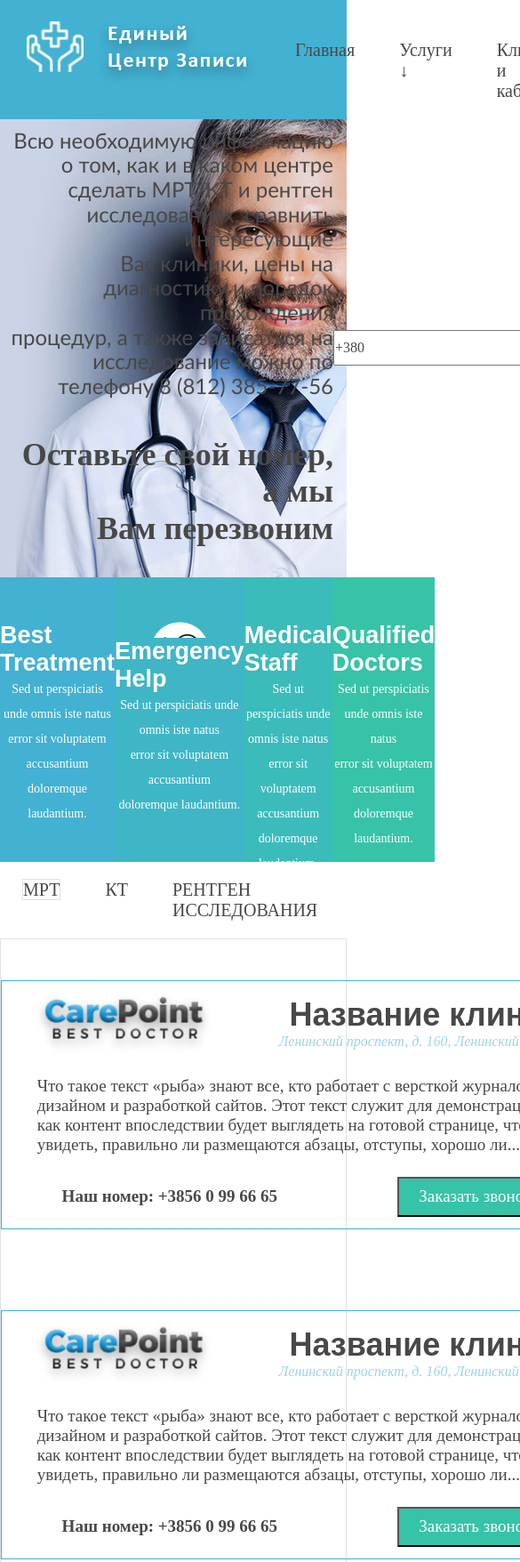
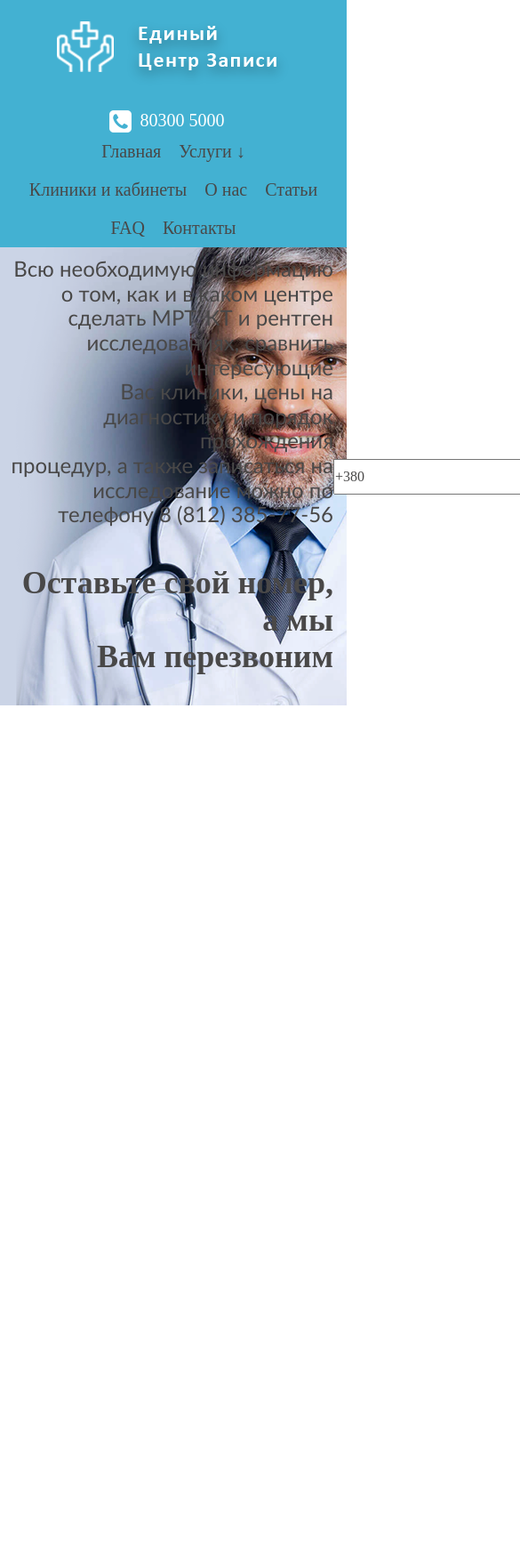
Before and after one commit to Jamchic/Oxygen-Work, a website: page main.html in a window 390 px wide. Shown: the top 1756 px of the page at 89% size, 585 px wide, since content can reach past the window. After the commit the page ends 844 px from the top, so only its background shows below. Drawn offline with nearby package versions, Linux system fonts and the light colour scheme.

Commit message:
commit with flex header

```diff
--- a/main.html
+++ b/main.html
@@ -1,7 +1,7 @@
 <!DOCTYPE html>
 <html lang="ru">
 <head>
-    <meta charset="UTF-8" />
+    <meta charset="UTF-8"/>
     <title>HomeWorkAha</title>
     <link rel="stylesheet" href="node_modules/normalize.css/normalize.css">
     <link rel="stylesheet" href="style.css">
@@ -13,13 +13,14 @@
         <div class="container__logo"><img class="container__logo-img" src="img/logo.png" alt="Logo Image"></div>
         <div class="top-menu">
             <p class="top-menu__phone">
-            <svg class="top-menu__phone-icon">
+               <!-- <svg class="top-menu__phone-icon">
                     <use xlink:href="img/sprite.svg#phone-icon">
                     </use>
-            </svg>
-          <!--  <span class="top-menu__icon top-menu__icon_first"></span> -->
+                </svg> -->
+                <span class="top-menu__icon top-menu__icon_first"></span>
                 <!--<img class="top-menu__phone-img" src="img/phone-square.png" width="25px" height="25px" alt="Number Image"> -->
-               80300 5000 </p>
+                80300 5000
+            </p>
             <ul class="top-menu__menu">
                 <li><a class="top-menu__point" href="">Главная</a></li>
                 <li><a class="top-menu__point" href="">Услуги &#8595;</a></li>
@@ -47,154 +48,166 @@
         </p>
     </div>
 </div>
-<div class="services">
-<div class="services__element1">
-    <div class="services__icon services__icon_second"></div>
-    <!--<img class="services__element-img" src="img/vector%20smart%20object.png" alt="Best Treatment">-->
-    <h2 class="services__h">Best Treatment</h2>
-    <p class="services__p">Sed ut perspiciatis unde omnis iste natus <br>
-        error sit voluptatem accusantium <br>
-        doloremque laudantium.</p>
-</div>
-    <div class="services__element2">
-        <div class="services__icon services__icon_third"></div>
-       <!-- <img class="services__element-img services__element1-img_white" src="img/ellipse%201%20copy.png" alt="Emergency Help">-->
-        <h2 class="services__h">Emergency Help</h2>
-        <p class="services__p">Sed ut perspiciatis unde omnis iste natus <br>
-            error sit voluptatem accusantium <br>
-            doloremque laudantium.</p>
-    </div>
-    <div class="services__element3">
-        <div class="services__icon services__icon_fourth"></div>
-        <!--<img class="services__element-img services__element1-img_white" src="img/elipse%202.png" alt="Medical Staff">-->
-        <h2 class="services__h">Medical Staff</h2>
-        <p class="services__p">Sed ut perspiciatis unde omnis iste natus <br>
-            error sit voluptatem accusantium <br>
-            doloremque laudantium.</p>
-    </div>
-    <div class="services__element4">
-        <div class="services__icon services__icon_fifth"></div>
-        <!--<img class="services__element-img services__element1-img_white" src="img/ellipse%203.png" alt="Qualified Doctors">-->
-        <h2 class="services__h">Qualified Doctors</h2>
-        <p class="services__p">Sed ut perspiciatis unde omnis iste natus <br>
-            error sit voluptatem accusantium <br>
-            doloremque laudantium.</p>
-    </div>
-</div>
-<div>
-    <ul class="top-menu__menu">
-        <li><a id="MRT" class="top-menu__point" href="">МРТ</a></li>
-        <li><a class="top-menu__point" href="">КТ</a></li>
-        <li><a class="top-menu__point" href="">РЕНТГЕН ИССЛЕДОВАНИЯ</a></li>
-    </ul>
-</div>
-<div class="clinics">
-    <div class="clinics__element">
-        <div class="clinics__header">
-            <img class="clinics__logo" src="img/logo2.png" ALT="Clinic Logo">
-            <div class="clinics__info">
-                <h1 class="clinics__h clinics__h_align">Название клиники</h1>
-                <address class="clinics__address clinics__address_text_white">Ленинский проспект, д. 160, Ленинский проспект</address>
-            </div>
-        </div>
-        <p class="clinics__text">Что такое текст «рыба» знают все, кто работает с версткой журналов,<br>
-            дизайном и разработкой сайтов. Этот текст служит для демонстрации того, <br>
-            как контент впоследствии будет выглядеть на готовой странице, чтобы <br>
-            увидеть, правильно ли размещаются абзацы, отступы, хорошо ли...</p>
-        <div class="clinics__footer">
-            <b class="clinics__phone clinics__phone_style">Наш номер: +3856 0 99 66 65</b>
-            <input class="clinics__button" type="button" name="call" value="Заказать звонок">
-        </div>
-   </div>
-    <div class="clinics__element">
-        <div class="clinics__header">
-            <img class="clinics__logo" src="img/logo2.png" ALT="Clinic Logo">
-            <div class="clinics__info">
-                <h1 class="clinics__h clinics__h_align">Название клиники</h1>
-                <address class="clinics__address clinics__address_text_white">Ленинский проспект, д. 160, Ленинский проспект</address>
-            </div>
-        </div>
-        <p class="clinics__text">Что такое текст «рыба» знают все, кто работает с версткой журналов,<br>
-            дизайном и разработкой сайтов. Этот текст служит для демонстрации того, <br>
-            как контент впоследствии будет выглядеть на готовой странице, чтобы <br>
-            увидеть, правильно ли размещаются абзацы, отступы, хорошо ли...</p>
-        <div class="clinics__footer">
-            <b class="clinics__phone clinics__phone_style">Наш номер: +3856 0 99 66 65</b>
-            <input class="clinics__button" type="button" name="call" value="Заказать звонок">
-        </div>
-    </div>
-    <div class="clinics__element">
-        <div class="clinics__header">
-            <img class="clinics__logo" src="img/logo2.png" ALT="Clinic Logo">
-            <div class="clinics__info">
-                <h1 class="clinics__h clinics__h_align">Название клиники</h1>
-                <address class="clinics__address clinics__address_text_white">Ленинский проспект, д. 160, Ленинский проспект</address>
-            </div>
-        </div>
-        <p class="clinics__text">Что такое текст «рыба» знают все, кто работает с версткой журналов,<br>
-            дизайном и разработкой сайтов. Этот текст служит для демонстрации того, <br>
-            как контент впоследствии будет выглядеть на готовой странице, чтобы <br>
-            увидеть, правильно ли размещаются абзацы, отступы, хорошо ли...</p>
-        <div class="clinics__footer">
-            <b class="clinics__phone clinics__phone_style">Наш номер: +3856 0 99 66 65</b>
-            <input class="clinics__button" type="button" name="call" value="Заказать звонок">
-        </div>
-    </div>
-    <div class="clinics__element">
-        <div class="clinics__header">
-            <img class="clinics__logo" src="img/logo2.png" ALT="Clinic Logo">
-            <div class="clinics__info">
-                <h1 class="clinics__h clinics__h_align">Название клиники</h1>
-                <address class="clinics__address clinics__address_text_white">Ленинский проспект, д. 160, Ленинский проспект</address>
-            </div>
-        </div>
-        <p class="clinics__text">Что такое текст «рыба» знают все, кто работает с версткой журналов,<br>
-            дизайном и разработкой сайтов. Этот текст служит для демонстрации того, <br>
-            как контент впоследствии будет выглядеть на готовой странице, чтобы <br>
-            увидеть, правильно ли размещаются абзацы, отступы, хорошо ли...</p>
-        <div class="clinics__footer">
-            <b class="clinics__phone clinics__phone_style">Наш номер: +3856 0 99 66 65</b>
-            <input class="clinics__button" type="button" name="call" value="Заказать звонок">
-        </div>
-    </div>
-    <div class="clinics__element">
-        <div class="clinics__header">
-            <img class="clinics__logo" src="img/logo2.png" ALT="Clinic Logo">
-            <div class="clinics__info">
-                <h1 class="clinics__h clinics__h_align">Название клиники</h1>
-                <address class="clinics__address clinics__address_text_white">Ленинский проспект, д. 160, Ленинский проспект</address>
-            </div>
-        </div>
-        <p class="clinics__text">Что такое текст «рыба» знают все, кто работает с версткой журналов,<br>
-            дизайном и разработкой сайтов. Этот текст служит для демонстрации того, <br>
-            как контент впоследствии будет выглядеть на готовой странице, чтобы <br>
-            увидеть, правильно ли размещаются абзацы, отступы, хорошо ли...</p>
-        <div class="clinics__footer">
-            <b class="clinics__phone clinics__phone_style">Наш номер: +3856 0 99 66 65</b>
-            <input class="clinics__button" type="button" name="call" value="Заказать звонок">
-        </div>
-    </div>
-    <div class="clinics__element">
-        <div class="clinics__header">
-        <img class="clinics__logo" src="img/logo2.png" ALT="Clinic Logo">
-        <div class="clinics__info">
-            <h1 class="clinics__h clinics__h_align">Название клиники</h1>
-            <address class="clinics__address clinics__address_text_white">Ленинский проспект, д. 160, Ленинский проспект</address>
-        </div>
-    </div>
-        <p class="clinics__text">Что такое текст «рыба» знают все, кто работает с версткой журналов,<br>
-            дизайном и разработкой сайтов. Этот текст служит для демонстрации того, <br>
-            как контент впоследствии будет выглядеть на готовой странице, чтобы <br>
-            увидеть, правильно ли размещаются абзацы, отступы, хорошо ли...</p>
-        <div class="clinics__footer">
-            <b class="clinics__phone clinics__phone_style">Наш номер: +3856 0 99 66 65</b>
-            <input class="clinics__button" type="button" name="call" value="Заказать звонок">
-        </div>
-    </div>
-</div>
-<div class="container-button">
-    <input class="container-button__button" type="button" value="Все кабинеты">
-</div>
-<button class="clinics__buttonup" type="button">Scroll to Up</button>
+<!--<div class="services">-->
+<!--    <div class="services__element1">-->
+<!--        <div class="services__icon services__icon_second"></div>-->
+<!--        &lt;!&ndash;<img class="services__element-img" src="img/vector%20smart%20object.png" alt="Best Treatment">&ndash;&gt;-->
+<!--        <h2 class="services__h">Best Treatment</h2>-->
+<!--        <p class="services__p">Sed ut perspiciatis unde omnis iste natus <br>-->
+<!--            error sit voluptatem accusantium <br>-->
+<!--            doloremque laudantium.</p>-->
+<!--    </div>-->
+<!--    <div class="services__element2">-->
+<!--        <div class="services__icon services__icon_third"></div>-->
+<!--        &lt;!&ndash; <img class="services__element-img services__element1-img_white" src="img/ellipse%201%20copy.png" alt="Emergency Help">&ndash;&gt;-->
+<!--        <h2 class="services__h">Emergency Help</h2>-->
+<!--        <p class="services__p">Sed ut perspiciatis unde omnis iste natus <br>-->
+<!--            error sit voluptatem accusantium <br>-->
+<!--            doloremque laudantium.</p>-->
+<!--    </div>-->
+<!--    <div class="services__element3">-->
+<!--        <div class="services__icon services__icon_fourth"></div>-->
+<!--        &lt;!&ndash;<img class="services__element-img services__element1-img_white" src="img/elipse%202.png" alt="Medical Staff">&ndash;&gt;-->
+<!--        <h2 class="services__h">Medical Staff</h2>-->
+<!--        <p class="services__p">Sed ut perspiciatis unde omnis iste natus <br>-->
+<!--            error sit voluptatem accusantium <br>-->
+<!--            doloremque laudantium.</p>-->
+<!--    </div>-->
+<!--    <div class="services__element4">-->
+<!--        <div class="services__icon services__icon_fifth"></div>-->
+<!--        &lt;!&ndash;<img class="services__element-img services__element1-img_white" src="img/ellipse%203.png" alt="Qualified Doctors">&ndash;&gt;-->
+<!--        <h2 class="services__h">Qualified Doctors</h2>-->
+<!--        <p class="services__p">Sed ut perspiciatis unde omnis iste natus <br>-->
+<!--            error sit voluptatem accusantium <br>-->
+<!--            doloremque laudantium.</p>-->
+<!--    </div>-->
+<!--</div>-->
+<!--<div>-->
+<!--    <ul class="top-menu__menu">-->
+<!--        <li><a id="MRT" class="top-menu__point" href="">МРТ</a></li>-->
+<!--        <li><a class="top-menu__point" href="">КТ</a></li>-->
+<!--        <li><a class="top-menu__point" href="">РЕНТГЕН ИССЛЕДОВАНИЯ</a></li>-->
+<!--    </ul>-->
+<!--</div>-->
+<!--<div class="clinics">-->
+<!--    <div class="clinics__element">-->
+<!--        <div class="clinics__header">-->
+<!--            <img class="clinics__logo" src="img/logo2.png" ALT="Clinic Logo">-->
+<!--            <div class="clinics__info">-->
+<!--                <h1 class="clinics__h clinics__h_align">Название клиники</h1>-->
+<!--                <address class="clinics__address clinics__address_text_white">Ленинский проспект, д. 160, Ленинский-->
+<!--                    проспект-->
+<!--                </address>-->
+<!--            </div>-->
+<!--        </div>-->
+<!--        <p class="clinics__text">Что такое текст «рыба» знают все, кто работает с версткой журналов,<br>-->
+<!--            дизайном и разработкой сайтов. Этот текст служит для демонстрации того, <br>-->
+<!--            как контент впоследствии будет выглядеть на готовой странице, чтобы <br>-->
+<!--            увидеть, правильно ли размещаются абзацы, отступы, хорошо ли...</p>-->
+<!--        <div class="clinics__footer">-->
+<!--            <b class="clinics__phone clinics__phone_style">Наш номер: +3856 0 99 66 65</b>-->
+<!--            <input class="clinics__button" type="button" name="call" value="Заказать звонок">-->
+<!--        </div>-->
+<!--    </div>-->
+<!--    <div class="clinics__element">-->
+<!--        <div class="clinics__header">-->
+<!--            <img class="clinics__logo" src="img/logo2.png" ALT="Clinic Logo">-->
+<!--            <div class="clinics__info">-->
+<!--                <h1 class="clinics__h clinics__h_align">Название клиники</h1>-->
+<!--                <address class="clinics__address clinics__address_text_white">Ленинский проспект, д. 160, Ленинский-->
+<!--                    проспект-->
+<!--                </address>-->
+<!--            </div>-->
+<!--        </div>-->
+<!--        <p class="clinics__text">Что такое текст «рыба» знают все, кто работает с версткой журналов,<br>-->
+<!--            дизайном и разработкой сайтов. Этот текст служит для демонстрации того, <br>-->
+<!--            как контент впоследствии будет выглядеть на готовой странице, чтобы <br>-->
+<!--            увидеть, правильно ли размещаются абзацы, отступы, хорошо ли...</p>-->
+<!--        <div class="clinics__footer">-->
+<!--            <b class="clinics__phone clinics__phone_style">Наш номер: +3856 0 99 66 65</b>-->
+<!--            <input class="clinics__button" type="button" name="call" value="Заказать звонок">-->
+<!--        </div>-->
+<!--    </div>-->
+<!--    <div class="clinics__element">-->
+<!--        <div class="clinics__header">-->
+<!--            <img class="clinics__logo" src="img/logo2.png" ALT="Clinic Logo">-->
+<!--            <div class="clinics__info">-->
+<!--                <h1 class="clinics__h clinics__h_align">Название клиники</h1>-->
+<!--                <address class="clinics__address clinics__address_text_white">Ленинский проспект, д. 160, Ленинский-->
+<!--                    проспект-->
+<!--                </address>-->
+<!--            </div>-->
+<!--        </div>-->
+<!--        <p class="clinics__text">Что такое текст «рыба» знают все, кто работает с версткой журналов,<br>-->
+<!--            дизайном и разработкой сайтов. Этот текст служит для демонстрации того, <br>-->
+<!--            как контент впоследствии будет выглядеть на готовой странице, чтобы <br>-->
+<!--            увидеть, правильно ли размещаются абзацы, отступы, хорошо ли...</p>-->
+<!--        <div class="clinics__footer">-->
+<!--            <b class="clinics__phone clinics__phone_style">Наш номер: +3856 0 99 66 65</b>-->
+<!--            <input class="clinics__button" type="button" name="call" value="Заказать звонок">-->
+<!--        </div>-->
+<!--    </div>-->
+<!--    <div class="clinics__element">-->
+<!--        <div class="clinics__header">-->
+<!--            <img class="clinics__logo" src="img/logo2.png" ALT="Clinic Logo">-->
+<!--            <div class="clinics__info">-->
+<!--                <h1 class="clinics__h clinics__h_align">Название клиники</h1>-->
+<!--                <address class="clinics__address clinics__address_text_white">Ленинский проспект, д. 160, Ленинский-->
+<!--                    проспект-->
+<!--                </address>-->
+<!--            </div>-->
+<!--        </div>-->
+<!--        <p class="clinics__text">Что такое текст «рыба» знают все, кто работает с версткой журналов,<br>-->
+<!--            дизайном и разработкой сайтов. Этот текст служит для демонстрации того, <br>-->
+<!--            как контент впоследствии будет выглядеть на готовой странице, чтобы <br>-->
+<!--            увидеть, правильно ли размещаются абзацы, отступы, хорошо ли...</p>-->
+<!--        <div class="clinics__footer">-->
+<!--            <b class="clinics__phone clinics__phone_style">Наш номер: +3856 0 99 66 65</b>-->
+<!--            <input class="clinics__button" type="button" name="call" value="Заказать звонок">-->
+<!--        </div>-->
+<!--    </div>-->
+<!--    <div class="clinics__element">-->
+<!--        <div class="clinics__header">-->
+<!--            <img class="clinics__logo" src="img/logo2.png" ALT="Clinic Logo">-->
+<!--            <div class="clinics__info">-->
+<!--                <h1 class="clinics__h clinics__h_align">Название клиники</h1>-->
+<!--                <address class="clinics__address clinics__address_text_white">Ленинский проспект, д. 160, Ленинский-->
+<!--                    проспект-->
+<!--                </address>-->
+<!--            </div>-->
+<!--        </div>-->
+<!--        <p class="clinics__text">Что такое текст «рыба» знают все, кто работает с версткой журналов,<br>-->
+<!--            дизайном и разработкой сайтов. Этот текст служит для демонстрации того, <br>-->
+<!--            как контент впоследствии будет выглядеть на готовой странице, чтобы <br>-->
+<!--            увидеть, правильно ли размещаются абзацы, отступы, хорошо ли...</p>-->
+<!--        <div class="clinics__footer">-->
+<!--            <b class="clinics__phone clinics__phone_style">Наш номер: +3856 0 99 66 65</b>-->
+<!--            <input class="clinics__button" type="button" name="call" value="Заказать звонок">-->
+<!--        </div>-->
+<!--    </div>-->
+<!--    <div class="clinics__element">-->
+<!--        <div class="clinics__header">-->
+<!--            <img class="clinics__logo" src="img/logo2.png" ALT="Clinic Logo">-->
+<!--            <div class="clinics__info">-->
+<!--                <h1 class="clinics__h clinics__h_align">Название клиники</h1>-->
+<!--                <address class="clinics__address clinics__address_text_white">Ленинский проспект, д. 160, Ленинский-->
+<!--                    проспект-->
+<!--                </address>-->
+<!--            </div>-->
+<!--        </div>-->
+<!--        <p class="clinics__text">Что такое текст «рыба» знают все, кто работает с версткой журналов,<br>-->
+<!--            дизайном и разработкой сайтов. Этот текст служит для демонстрации того, <br>-->
+<!--            как контент впоследствии будет выглядеть на готовой странице, чтобы <br>-->
+<!--            увидеть, правильно ли размещаются абзацы, отступы, хорошо ли...</p>-->
+<!--        <div class="clinics__footer">-->
+<!--            <b class="clinics__phone clinics__phone_style">Наш номер: +3856 0 99 66 65</b>-->
+<!--            <input class="clinics__button" type="button" name="call" value="Заказать звонок">-->
+<!--        </div>-->
+<!--    </div>-->
+<!--</div>-->
+<!--<div class="container-button">-->
+<!--    <input class="container-button__button" type="button" value="Все кабинеты">-->
+<!--</div>-->
+<!--<button class="clinics__buttonup" type="button">Scroll to Up</button>-->
 </body>
 </html>
--- a/style.css
+++ b/style.css
@@ -15,21 +15,10 @@
     font-weight: normal;
     font-style: normal;
 }
-@media (max-width: 1200px) {
-    .container {
-        width: 970px;
-        margin: 0;
-        padding: 0 15px;
-    }
-    .top-menu {
-        display: flex;
-        flex-direction: row;
-        justify-content: center;
-    }
-}
 .top-menu__icon_first {
     width: 25px; height: 25px;
     background: url('img/css_sprites.png') -10px -10px;
+    margin-right: 10px;
 }
 .top-menu__phone-icon {
     width: 25px; height: 25px;
@@ -70,9 +59,6 @@ body {
     margin-right: auto;
     padding: 0 15px;
 }
-.container__logo {
-    float: left;
-}
 .container__logo-img {
     padding: 20px 15px 20px;
 }
@@ -91,6 +77,7 @@ body {
 .top-menu__menu {
     display: flex;
     list-style: none;
+    justify-content: flex-end;
 }
 .top-menu {
     display: flex;
@@ -102,6 +89,8 @@ body {
     text-decoration: none;
     color: #494848;
     font-size: 20px;
+    margin: 20px 25px 20px;
+    display: inline-block;
 }
 a:active {
   color: white;
@@ -116,9 +105,6 @@ a:active {
     font-family: "Roboto Light";
     font-size: 20px;
     margin: 10px 20px 5px 10px;
-}
-li {
-    margin: 20px 25px 20px;
 }
 .imgphone {
     margin-right: 15px;
@@ -328,3 +314,47 @@ li {
     display: flex;
     flex-direction: row;
 }
+@media (max-width: 1230px) {
+    .top-menu__point {
+        margin: 10px;
+    }
+}
+@media (max-width: 1200px) {
+    .container {
+        width: 970px;
+        padding: 0 15px;
+    }
+    .top-menu__menu {
+        flex-wrap: wrap;
+    }
+    .top-menu__point {
+        margin: 10px;
+    }
+}
+@media (max-width: 970px) {
+    .container {
+        width: 100%;
+        flex-direction: column;
+    }
+    .top-menu {
+        margin-top: -90px;
+    }
+    .top-menu__menu {
+        margin-top: 40px;
+        justify-content: center;
+    }
+}
+@media (max-width: 460px) {
+    .top-menu {
+        margin-top: 0;
+    }
+    .top-menu__menu {
+        margin-top: 0;
+    }
+    .container__logo {
+        text-align: center;
+    }
+    .top-menu__phone {
+        justify-content: center;
+    }
+}
```
Lines whose indentation alone changed are shown as unchanged.
